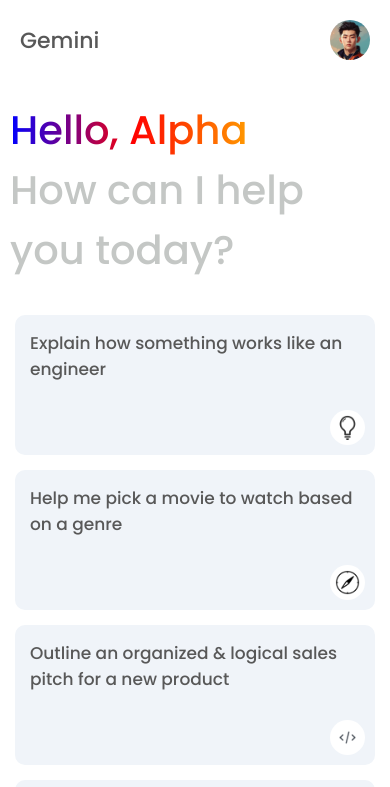
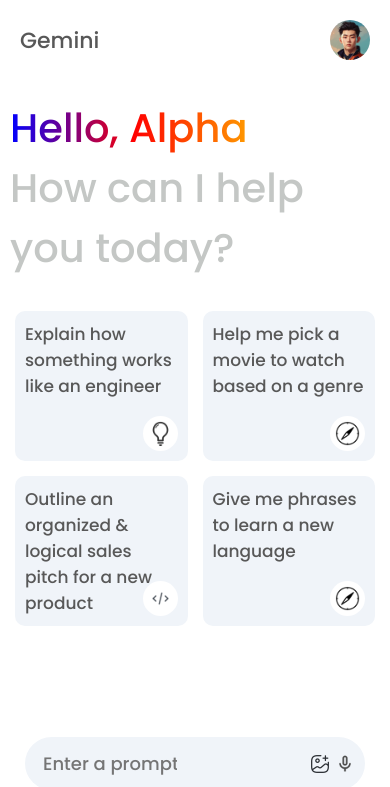
Before and after one commit to mukund-gpt/Gemini, a React (Vite) app: page / in a window 390 px wide. Shown: the top 787 px of the page. Built offline with nearby package versions, Linux system fonts and the light colour scheme.

Commit message:
responsive

```diff
--- a/src/components/Main/Main.css
+++ b/src/components/Main/Main.css
@@ -171,6 +171,9 @@
 }
 
 @media (max-width:600px) {
+    .main-bottom{
+        padding: 0px 25px;
+    }
     .main-bottom input{
         flex: none;
         width: 150px;
@@ -185,16 +188,21 @@
         gap: 5px;
     }
     .main .greet{
-        margin: 10px 0px;
+        margin: 8px 0px;
         padding: 10px;
         font-size: 40px;
     }
     .main .cards{
         padding: 15px;
+        font-size: 14px;
+        grid-template-columns: repeat(auto-fill, minmax(150px, 1fr));
     }
     .main .cards .card{
-        height: 140px;
-        padding: 15px;
+        height: 150px;
+        padding: 10px;
+    }
 
+    .bottom-info{
+        font-size: 11px;
     }
 }
```
